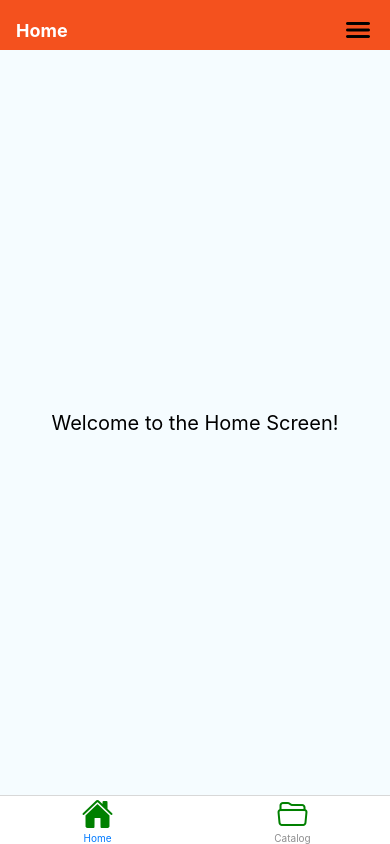
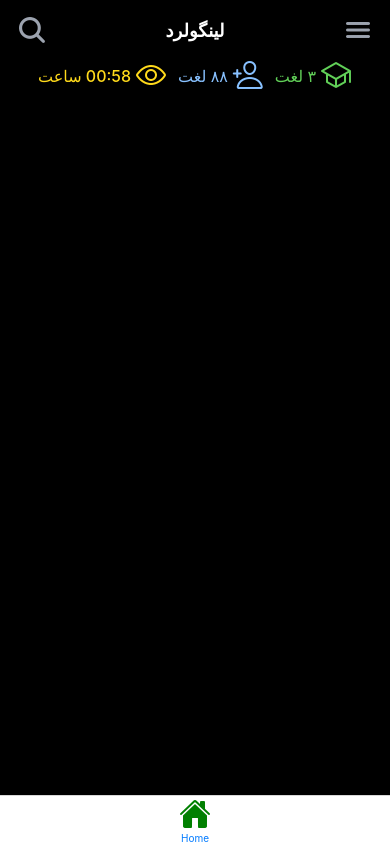
Before and after one commit to i-mml/lingo-app, a React Native app: screen /Home in a window 390 px wide. Built offline with nearby package versions, Linux system fonts and the light colour scheme.

Commit message:
add repoerts list in catalog

```diff
--- a/src/components/Layout/Header.tsx
+++ b/src/components/Layout/Header.tsx
@@ -5,8 +5,9 @@ import Ionicons from '@expo/vector-icons/Ionicons';
 const CustomHeader = (props: any) => {
     return (
         <View style={styles.header}>
-            <Text style={styles.title}>{props?.title}</Text>
-            <Ionicons name="menu" size={32} color="black" />
+            <Ionicons name="search" size={32} color="#9CA3AF" />
+            <Text style={styles.title}>لینگولرد</Text>
+            <Ionicons name="menu" size={32} color="#9CA3AF" />
         </View>
     )
 }
@@ -15,7 +16,7 @@ const styles = StyleSheet.create({
     header: {
         height: 50,
         paddingTop: 10,
-        backgroundColor: '#f4511e',
+        backgroundColor: '#000',
         alignItems: 'center',
         justifyContent: "space-between",
         flexDirection: "row",
--- a/src/navigation/index.tsx
+++ b/src/navigation/index.tsx
@@ -3,7 +3,6 @@ import React from 'react'
 
 import HomeScreen from '../screens/Home';
 import { createBottomTabNavigator } from '@react-navigation/bottom-tabs';
-import CatalogScreen from '../screens/Catalog';
 import Ionicons from '@expo/vector-icons/Ionicons';
 import CustomHeader from '../components/Layout/Header';
 
@@ -30,7 +29,6 @@ const AppNavigation = () => {
 
             >
                 <Tab.Screen name="Home" component={HomeScreen} />
-                <Tab.Screen name="Catalog" component={CatalogScreen} />
 
             </Tab.Navigator>
         </NavigationContainer >
--- a/src/screens/Catalog.tsx
+++ /dev/null
@@ -1,27 +0,0 @@
-import React from 'react';
-import { View, Text, Button, StyleSheet } from 'react-native';
-
-const CatalogScreen = ({ navigation }: any) => {
-    return (
-        <View style={styles.container}>
-            <Text style={styles.title}>Welcome to the Catalog Screen!</Text>
-        </View>
-    );
-};
-
-const styles = StyleSheet.create({
-    container: {
-        width: "100%",
-        flex: 1,
-        justifyContent: 'center',
-        alignItems: 'center',
-        backgroundColor: '#F5FCFF',
-    },
-    title: {
-        fontSize: 20,
-        textAlign: 'center',
-        margin: 10,
-    },
-});
-
-export default CatalogScreen;
--- a/src/screens/Home.tsx
+++ b/src/screens/Home.tsx
@@ -1,11 +1,24 @@
 import React from 'react';
-import { View, Text, Button, StyleSheet } from 'react-native';
+import { View, Text, StyleSheet } from 'react-native';
+import Ionicons from '@expo/vector-icons/Ionicons';
 
 const HomeScreen = ({ navigation }: any) => {
     return (
         <View style={styles.container}>
-            <Text style={styles.title}>Welcome to the Home Screen!</Text>
-
+            <View style={styles.reportsList}>
+                <View style={styles.reportsBox}>
+                    <Text style={{ ...styles.reportTitle, ...{ color: "#61D058" } }}>۳ لغت</Text>
+                    <Ionicons name="school-outline" size={32} color="#61D058" />
+                </View>
+                <View style={styles.reportsBox}>
+                    <Text style={{ ...styles.reportTitle, ...{ color: "#88C1FF" } }}>۸۸ لغت</Text>
+                    <Ionicons name="person-add-outline" size={32} color="#88C1FF" />
+                </View>
+                <View style={styles.reportsBox}>
+                    <Text style={{ ...styles.reportTitle, ...{ color: "#FFDA1B" } }}>00:58 ساعت</Text>
+                    <Ionicons name="eye-outline" size={32} color="#FFDA1B" />
+                </View>
+            </View>
         </View>
     );
 };
@@ -14,15 +27,25 @@ const styles = StyleSheet.create({
     container: {
         width: "100%",
         flex: 1,
-        justifyContent: 'center',
+        backgroundColor: '#000',
+        paddingTop: 8
+    },
+    reportsList: {
         alignItems: 'center',
-        backgroundColor: '#F5FCFF',
+        justifyContent: "space-between",
+        flexDirection: "row-reverse",
+        width: "100%",
+        paddingHorizontal: 38
     },
-    title: {
-        fontSize: 20,
-        textAlign: 'center',
-        margin: 10,
+    reportsBox: {
+        alignItems: 'center',
+        flexDirection: "row",
+        gap: 4
     },
+    reportTitle: {
+        fontSize: 16,
+        fontWeight: "500",
+    }
 });
 
 export default HomeScreen;
```
